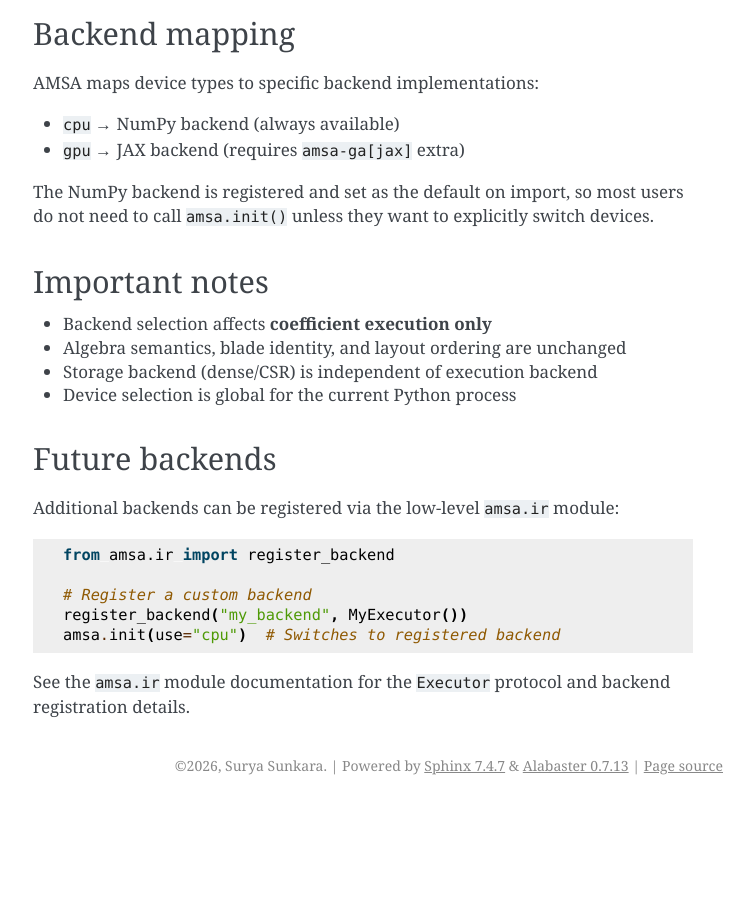
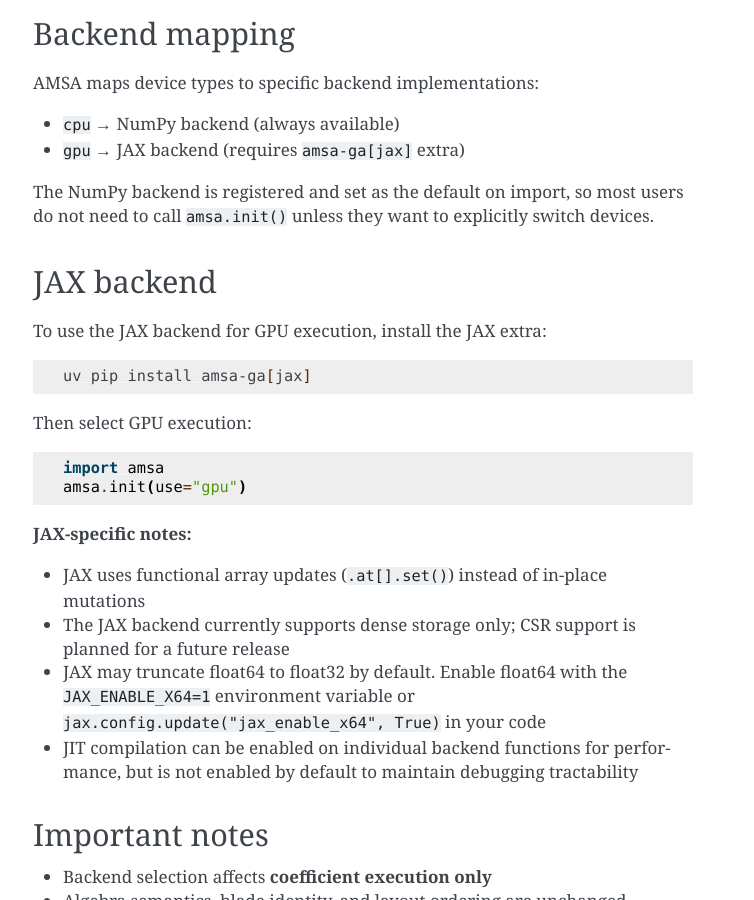
Before and after one commit to sunkmechie/AMSA, a Sphinx documentation site: the page built from docs/backends.rst, in a window 1280 px wide and 900 px high, scrolled down 537 px. Shown: the whole window, without its empty margins (387-1141 px from the left). Built offline with Sphinx 7.4.7, drawn with Linux system fonts in a browser that asks for light colours; before the commit the page ends 1342 px from its top, so only the background shows below that.

Commit message:
add user docs for JAX backend. ref #44

```diff
--- a/docs/backends.rst
+++ b/docs/backends.rst
@@ -35,6 +35,29 @@ The NumPy backend is registered and set as the default on import, so most
 users do not need to call ``amsa.init()`` unless they want to explicitly
 switch devices.
 
+JAX backend
+-----------
+
+To use the JAX backend for GPU execution, install the JAX extra:
+
+.. code-block:: bash
+
+   uv pip install amsa-ga[jax]
+
+Then select GPU execution:
+
+.. code-block:: python
+
+   import amsa
+   amsa.init(use="gpu")
+
+**JAX-specific notes:**
+
+- JAX uses functional array updates (``.at[].set()``) instead of in-place mutations
+- The JAX backend currently supports dense storage only; CSR support is planned for a future release
+- JAX may truncate float64 to float32 by default. Enable float64 with the ``JAX_ENABLE_X64=1`` environment variable or ``jax.config.update("jax_enable_x64", True)`` in your code
+- JIT compilation can be enabled on individual backend functions for performance, but is not enabled by default to maintain debugging tractability
+
 Important notes
 ---------------
 
--- a/pyproject.toml
+++ b/pyproject.toml
@@ -15,7 +15,6 @@ authors = [
 keywords = ["clifford", "geometric-algebra", "robotics", "pga", "multivector"]
 
 dependencies = [
-  "jax>=0.9.2",
   "numpy>=1.26",
   "typing-extensions>=4.12",
 ]
```
Also changed, not shown: README.md (+8 -0 lines), 2 other files.
